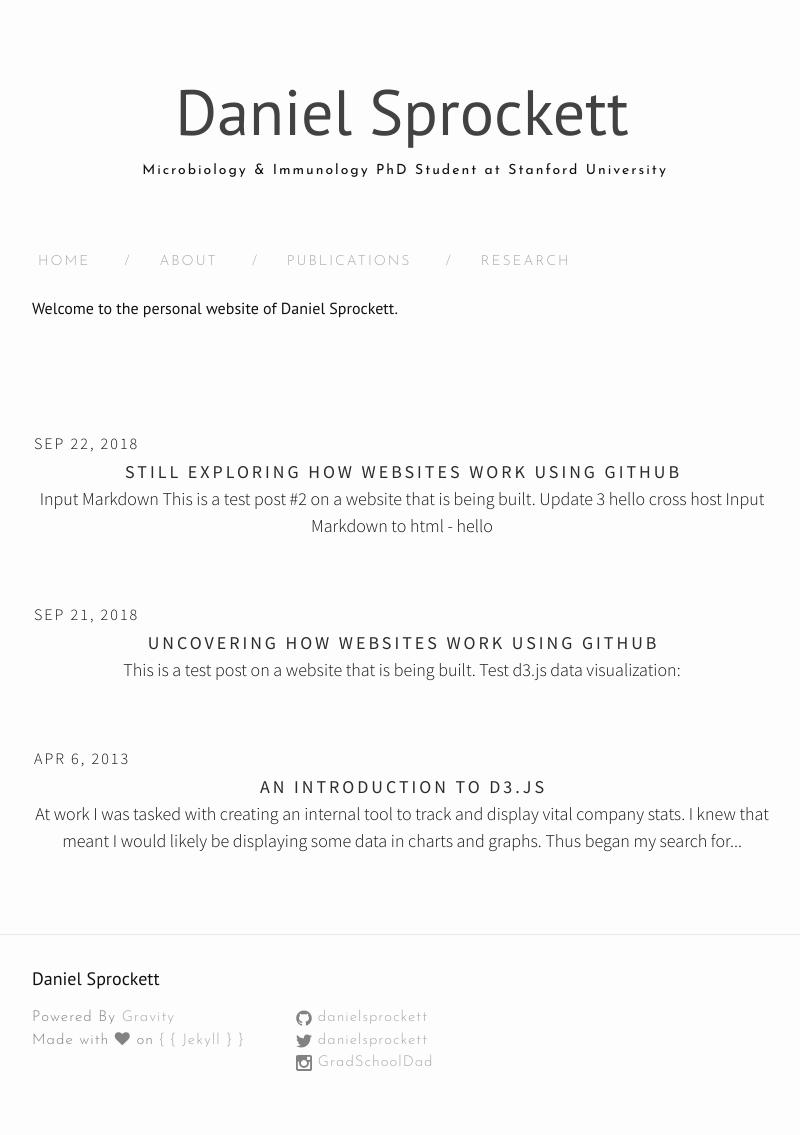
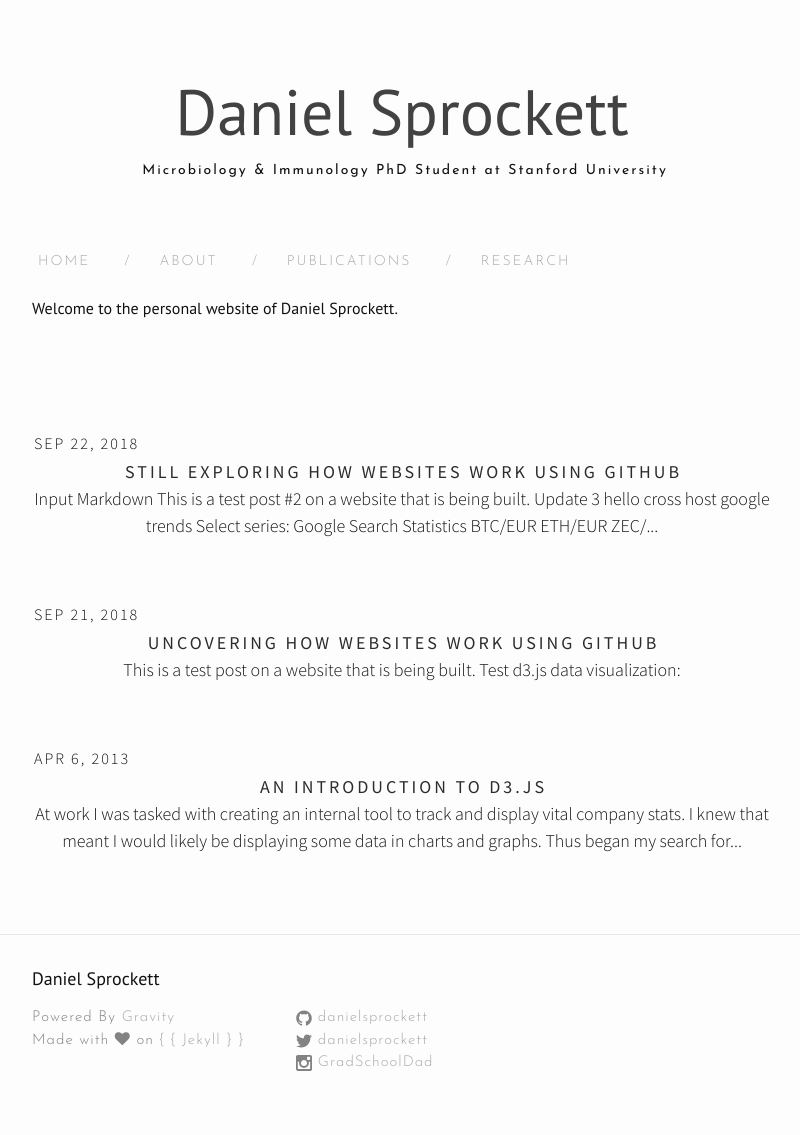
Before and after one commit to DanielSprockett/danielsprockett.github.io, a Jekyll site: the page built from index.html, in a window 1280 px wide. Shown: the whole page, without its empty margins (238-1038 px from the left). Built offline with Jekyll 4.4.1, drawn with Linux system fonts in a browser that asks for light colours; nearby versions of some CDN libraries; the list of posts is cut into pages by our own code.

Commit message:
add post

```diff
--- a/_posts/2018-09-22-d3_test.markdown
+++ b/_posts/2018-09-22-d3_test.markdown
@@ -7,7 +7,8 @@
 ---
 
 
-<h2> Input Markdown </h2>
+<h2>
+Input Markdown </h2>
 This is a test post #2 on a website that is being built.
 
 Update 3
@@ -21,6 +22,22 @@
 
 <iframe src="https://danielsprockett.github.io/choropleth.html" marginwidth="0" marginheight="0" scrolling="no"></iframe>
 
+
+google trends
+
+<link href="/logbook/public/css/google/stylesheet.css" rel="stylesheet" type="text/css">
+<script type="text/javascript" src="https://d3js.org/d3.v3.min.js"></script>
+<script type="text/javascript" src="https://ajax.googleapis.com/ajax/libs/jquery/1.9.1/jquery.min.js"></script>
+<script type="text/javascript" src="/logbook/public/js/google-trend/jquery.tipsy.js"></script>
+
+<p id="menu" class="menuchoice">Select series: <select>
+<option value="val1">Google Search Statistics</option>
+<option value="val2">BTC/EUR</option>
+<option value="val3">ETH/EUR</option>
+<option value="val4">ZEC/EUR</option>
+</select>
+<script type="text/javascript" src="/logbook/public/js/google-trend/google-graph.js"></script>
+<div id="graphic"> </div>
 
 <h2> Input Markdown to html</h2>
 
```
